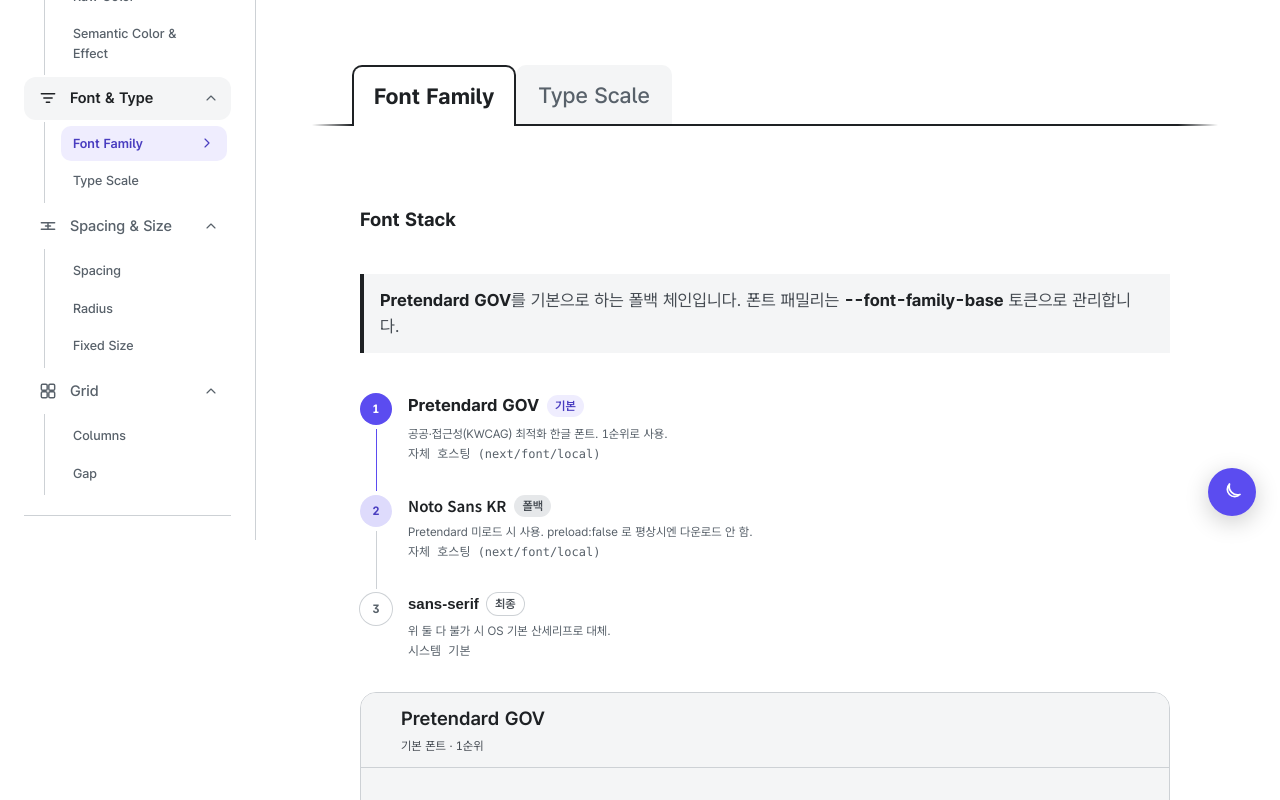
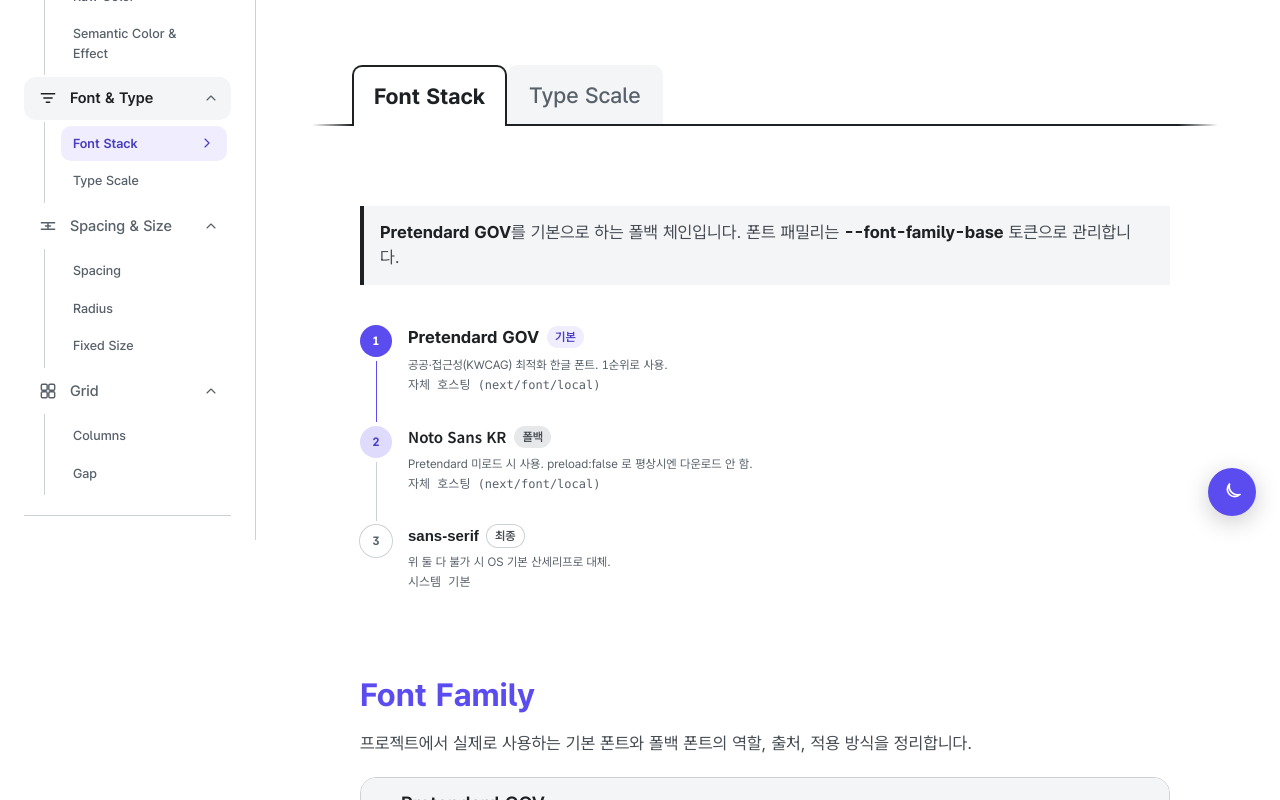
Before and after one commit to yhwabillie/system-guide, a Next.js app: page /guide/type in a window 1280 px wide. Shown: the part 260-1060 px from the top of the page. Built offline with nearby package versions, Linux system fonts and the light colour scheme.

Commit message:
design: 폰트 타입 가이드 섹션 구성 정리

```diff
--- a/src/components/guide/guide-shell.tsx
+++ b/src/components/guide/guide-shell.tsx
@@ -248,7 +248,7 @@
                 label="Font & Type"
                 expandLabel="Font & Type"
                 subItems={[
-                  { label: "Font Family", href: guideTypeTabHref("font-family"), active: isType && tab !== "typography" },
+                  { label: "Font Stack", href: guideTypeTabHref("font-family"), active: isType && tab !== "typography" },
                   { label: "Type Scale", href: guideTypeTabHref("typography"), active: isType && tab === "typography" },
                 ]}
               />
--- a/src/components/guide/pages/type-page.tsx
+++ b/src/components/guide/pages/type-page.tsx
@@ -6,7 +6,6 @@
   contentSubTabPanelClass,
   ContentIntroShell,
   ContentOutlineTabList,
-  ContentSectionTitle,
   ContentTitleBlock,
   CodeBlock,
   ExternalTextLink,
@@ -53,7 +52,7 @@
           onSelect={(value) => selectTypeSection(value as "font-family" | "typography")}
           onKeyDown={handleTypeTabKeyDown}
           tabs={[
-            { value: "font-family", tabId: "tab-type-font-family", panelId: "panel-type-font-family", label: "Font Family", ref: fontFamilyTabRef },
+            { value: "font-family", tabId: "tab-type-font-family", panelId: "panel-type-font-family", label: "Font Stack", ref: fontFamilyTabRef },
             { value: "typography", tabId: "tab-type-typography", panelId: "panel-type-typography", label: "Type Scale", ref: typographyTabRef },
           ]}
         />
@@ -62,8 +61,17 @@
 
         <div role="tabpanel" id="panel-type-font-family" aria-labelledby="tab-type-font-family" hidden={activeTypeTab !== "font-family"} className={contentSubTabPanelClass}>
         <GuideContentLayout sections={fontFamilyTocSections}>
-        <section aria-labelledby="section-font-stack" className="mb-0">
+        <section id="section-font-stack" aria-label="Font Stack" className="mb-0">
           <FontStackCuration />
+
+          <header className="mt-20 mb-5">
+            <h3 className="m-0 text-heading-large font-bold leading-base foreground-brand">
+              Font Family
+            </h3>
+            <p className="m-0 mt-3 max-w-3xl text-body-medium leading-base foreground-subtle">
+              프로젝트에서 실제로 사용하는 기본 폰트와 폴백 폰트의 역할, 출처, 적용 방식을 정리합니다.
+            </p>
+          </header>
 
           {/* Pretendard GOV */}
           <div className="rounded-2xl border border-gray-20 overflow-hidden">
@@ -255,10 +263,7 @@
 
         <div role="tabpanel" id="panel-type-typography" aria-labelledby="tab-type-typography" hidden={activeTypeTab !== "typography"} className={contentSubTabPanelClass}>
         <GuideContentLayout sections={typographyTocSections}>
-        <section aria-labelledby="section-typography-scale" className="mb-0">
-          <ContentSectionTitle id="section-typography-scale" lead>
-            Type Scale
-          </ContentSectionTitle>
+        <section id="section-typography-scale" aria-label="Type Scale" className="mb-0">
           <TabDescriptionCallout>
             <ul className="m-0 flex list-disc flex-col gap-2 pl-5">
               <li>다양한 크기의 텍스트를 일관되게 사용할 수 있도록 역할과 스타일에 따라 구분해 정의합니다.</li>
--- a/src/components/guide/shared.tsx
+++ b/src/components/guide/shared.tsx
@@ -411,7 +411,12 @@
 ];
 
 export const typographyTocSections: TocSection[] = [
-  { id: "section-typography-scale", label: "Type Scale" },
+  { id: "section-typography-scale", label: "Type Scale", level: 1 },
+  { id: "typography-display-scale", label: "Display", level: 2 },
+  { id: "typography-heading-scale", label: "Heading", level: 2 },
+  { id: "typography-body-scale", label: "Body", level: 2 },
+  { id: "typography-label-scale", label: "Label", level: 2 },
+  { id: "typography-caption-scale", label: "Caption", level: 2 },
 ];
 
 export const outlineIconsTocSections: TocSection[] = [
@@ -1683,9 +1688,6 @@
 export function FontStackCuration() {
   return (
     <>
-      <ContentSectionTitle id="section-font-stack" lead>
-        Font Stack
-      </ContentSectionTitle>
       <TabDescriptionCallout>
         <strong>Pretendard GOV</strong>를 기본으로 하는 폴백 체인입니다. 폰트 패밀리는 <strong>--font-family-base</strong> 토큰으로 관리합니다.
       </TabDescriptionCallout>
@@ -1864,10 +1866,17 @@
 
   return (
     <section aria-labelledby={sectionId}>
-      <h4 id={sectionId} className="m-0 mb-4 text-heading-xsmall font-bold foreground-default">
-        {title}
-      </h4>
-      {description ? <p className="m-0 mb-5 text-body-medium foreground-default">{description}</p> : null}
+      <header className="mb-5">
+        <h4
+          id={sectionId}
+          className={["m-0 text-heading-large font-bold leading-base foreground-brand", guideSectionAnchorClass].join(" ")}
+        >
+          {title}
+        </h4>
+        {description ? (
+          <p className="m-0 mt-3 max-w-3xl text-body-medium leading-base foreground-subtle">{description}</p>
+        ) : null}
+      </header>
       {usage}
       <div className={typographyTableFrameClass}>
         <table className="w-full min-w-[48rem] border-collapse text-left">
@@ -2030,8 +2039,18 @@
         description="페이지 대표 제목과 강한 시각적 진입점에 사용하는 가장 큰 제목 계층입니다."
         rows={displayScaleSpecs}
       />
-      <TypographyScaleSpecTable title="Heading" rows={headingScaleSpecs} usage={<TypographyHeadingUsageTable />} />
-      <TypographyScaleSpecTable title="Body" rows={bodyScaleSpecs} usage={<TypographyBodyUsageTable />} />
+      <TypographyScaleSpecTable
+        title="Heading"
+        description="콘텐츠 내부의 섹션 제목과 정보 구조를 단계적으로 구분하는 제목 계층입니다."
+        rows={headingScaleSpecs}
+        usage={<TypographyHeadingUsageTable />}
+      />
+      <TypographyScaleSpecTable
+        title="Body"
+        description="본문, 안내 문장, 긴 설명처럼 읽기 흐름이 중요한 텍스트에 사용하는 기본 계층입니다."
+        rows={bodyScaleSpecs}
+        usage={<TypographyBodyUsageTable />}
+      />
       <TypographyScaleSpecTable
         title="Label"
         description="컴포넌트 구성 내 label, placeholder 등에 사용한다."
```
